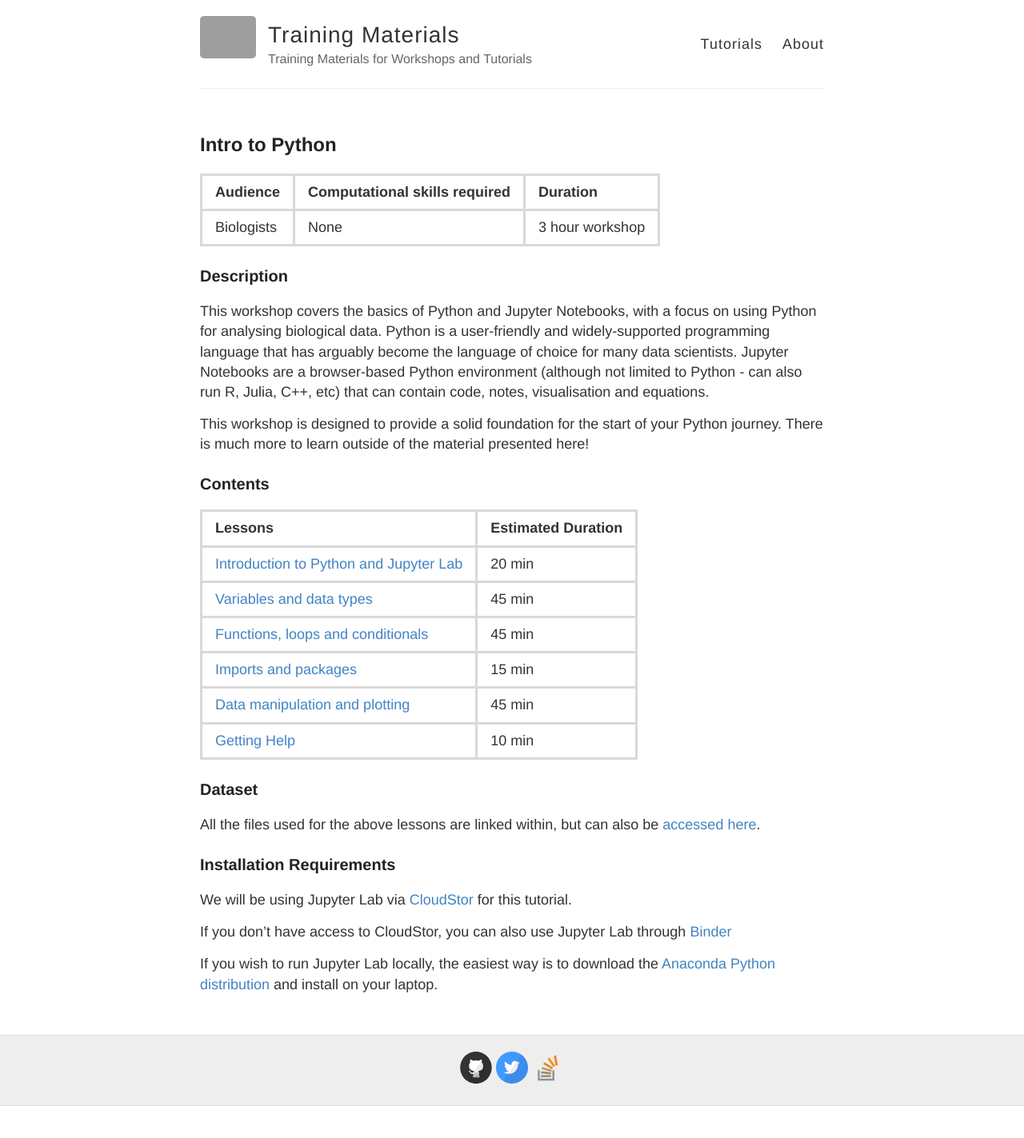
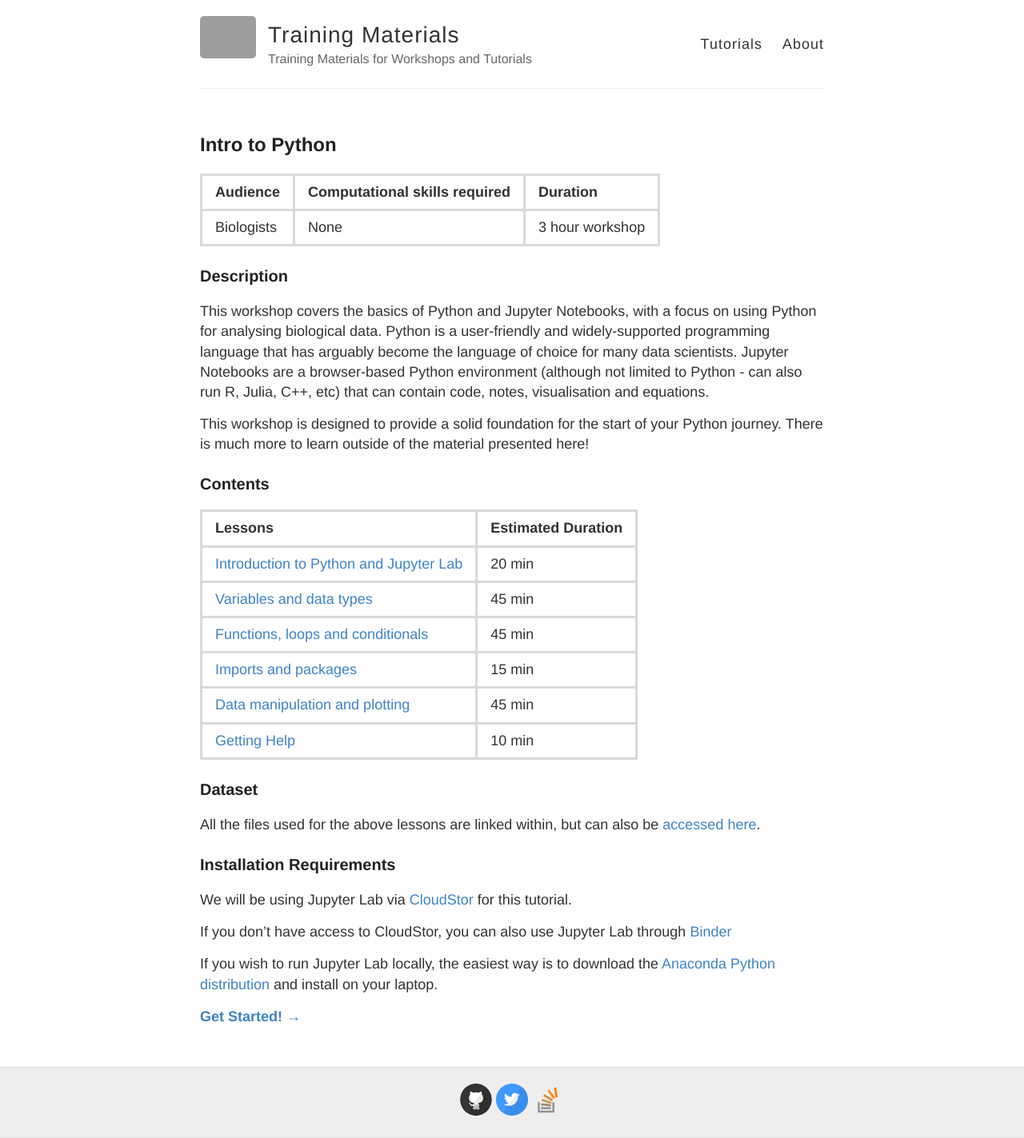
Before and after one commit to andrewguy/Training, a Jekyll site: the page built from workshops/Intro_to_Python/index.md, in a window 1280 px wide. Shown: the whole page at 80% size. Built offline with Jekyll 4.4.1, drawn with Linux system fonts in a browser that asks for light colours; our own code applies the rules of GitHub Pages for plain Markdown files; before the commit the page ends 1383 px from its top, so only the background shows below that; grey boxes are pictures that could not be loaded.

Commit message:
Add get started link

```diff
--- a/workshops/Intro_to_Python/index.md
+++ b/workshops/Intro_to_Python/index.md
@@ -35,3 +35,5 @@ We will be using Jupyter Lab via [CloudStor](https://cloudstor.aarnet.edu.au) fo
 If you don't have access to CloudStor, you can also use Jupyter Lab through [Binder](https://jupyter.org/try)
 
 If you wish to run Jupyter Lab locally, the easiest way is to download the [Anaconda Python distribution](https://www.anaconda.com/distribution/) and install on your laptop.
+
+[**Get Started! &#8594;**]((https://andrewguy.github.io/training/workshops/Intro_to_Python/lessons/01_Intro-to-Python))
```
